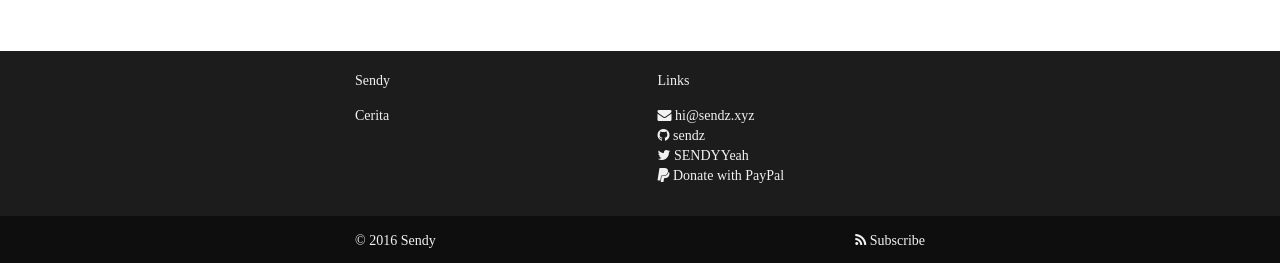
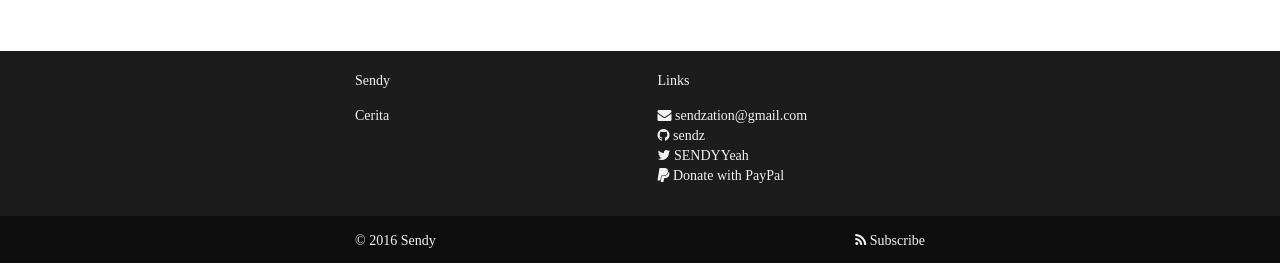
Before and after one commit to sendz/sendz.github.io, a Jekyll site: the page built from lisensi.md, in a window 1280 px wide. Shown: the part 694-957 px from the top of the page. Built offline with Jekyll 4.4.1, drawn with Linux system fonts in a browser that asks for light colours; nearby versions of some CDN libraries; some web fonts are replaced.

Commit message:
Update _config.yml

```diff
--- a/_config.yml
+++ b/_config.yml
@@ -10,10 +10,10 @@ gems: ["jekyll-paginate", "jemoji"]
 
 # Site settings
 title: Sendy
-email: hi@sendz.xyz
+email: sendzation@gmail.com
 description: Cerita
 baseurl: "" # the subpath of your site, e.g. /blog
-url: "https://sendz.xyz" # the base hostname & protocol for your site
+url: "https://sendz.github.io" # the base hostname & protocol for your site
 twitter_username: SENDYYeah
 github_username:  sendz
 timezone: Asia/Jakarta
```
